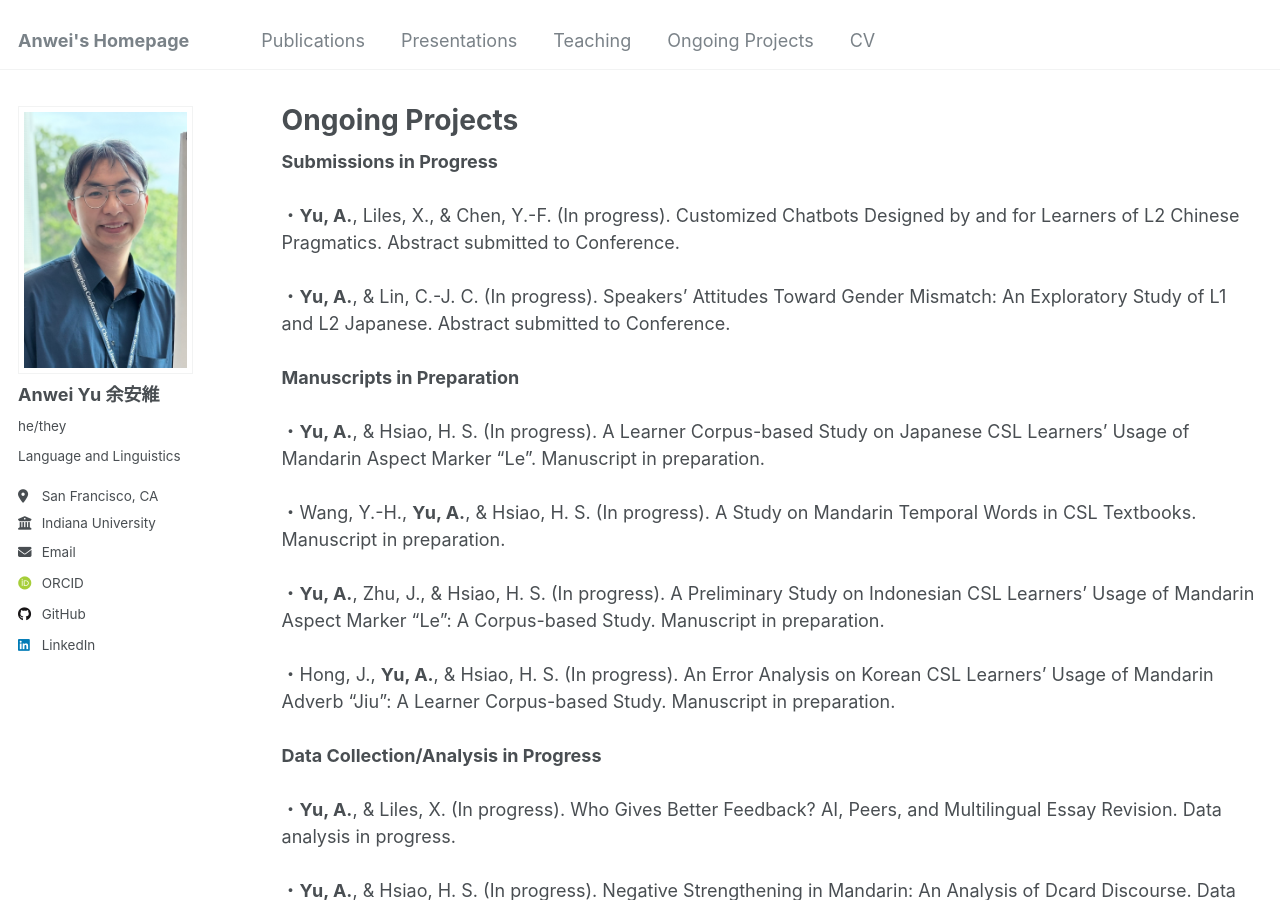
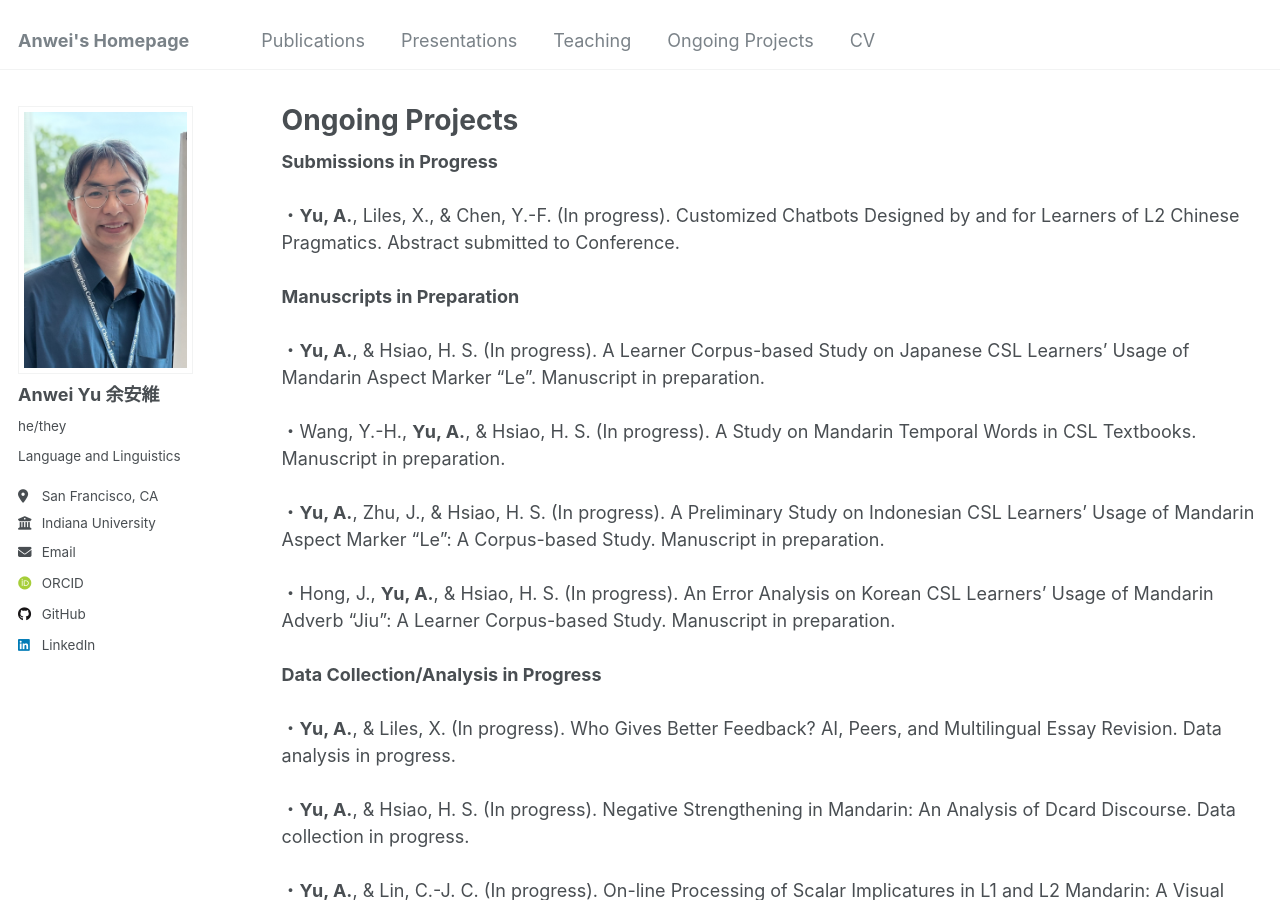
Before and after one commit to anweiyu/anweiyu.github.io, a Jekyll site: the page built from _pages/wip.html, in a window 1280 px wide and 900 px high. Built offline with Jekyll 4.4.1, drawn with Linux system fonts in a browser that asks for light colours; some web fonts are replaced.

Commit message:
Update wip.html

```diff
--- a/_pages/wip.html
+++ b/_pages/wip.html
@@ -6,8 +6,6 @@ author_profile: true
 ---
 <strong>Submissions in Progress</strong><br><br>
 ・<strong>Yu, A.</strong>, Liles, X., & Chen, Y.-F. (In progress). Customized Chatbots Designed by and for Learners of L2 Chinese Pragmatics. Abstract submitted to Conference.<br><br>
-・<strong>Yu, A.</strong>, & Lin, C.-J. C. (In progress). Speakers’ Attitudes Toward Gender Mismatch: An Exploratory Study of L1 and L2 Japanese. Abstract submitted to Conference.<br><br>
-
 
 <strong>Manuscripts in Preparation</strong><br><br>
 ・<strong>Yu, A.</strong>, & Hsiao, H. S. (In progress). A Learner Corpus-based Study on Japanese CSL Learners’ Usage of Mandarin Aspect Marker “Le”. Manuscript in preparation.<br><br>
```
